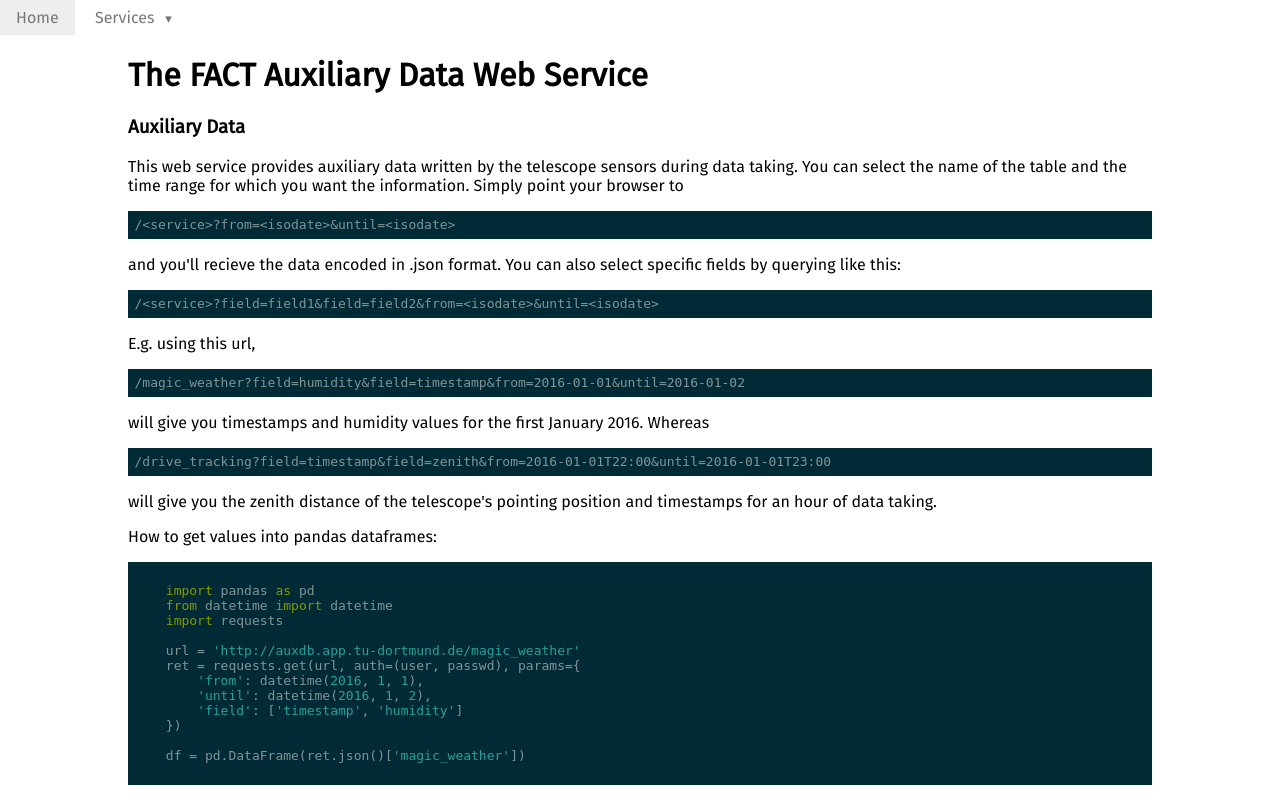
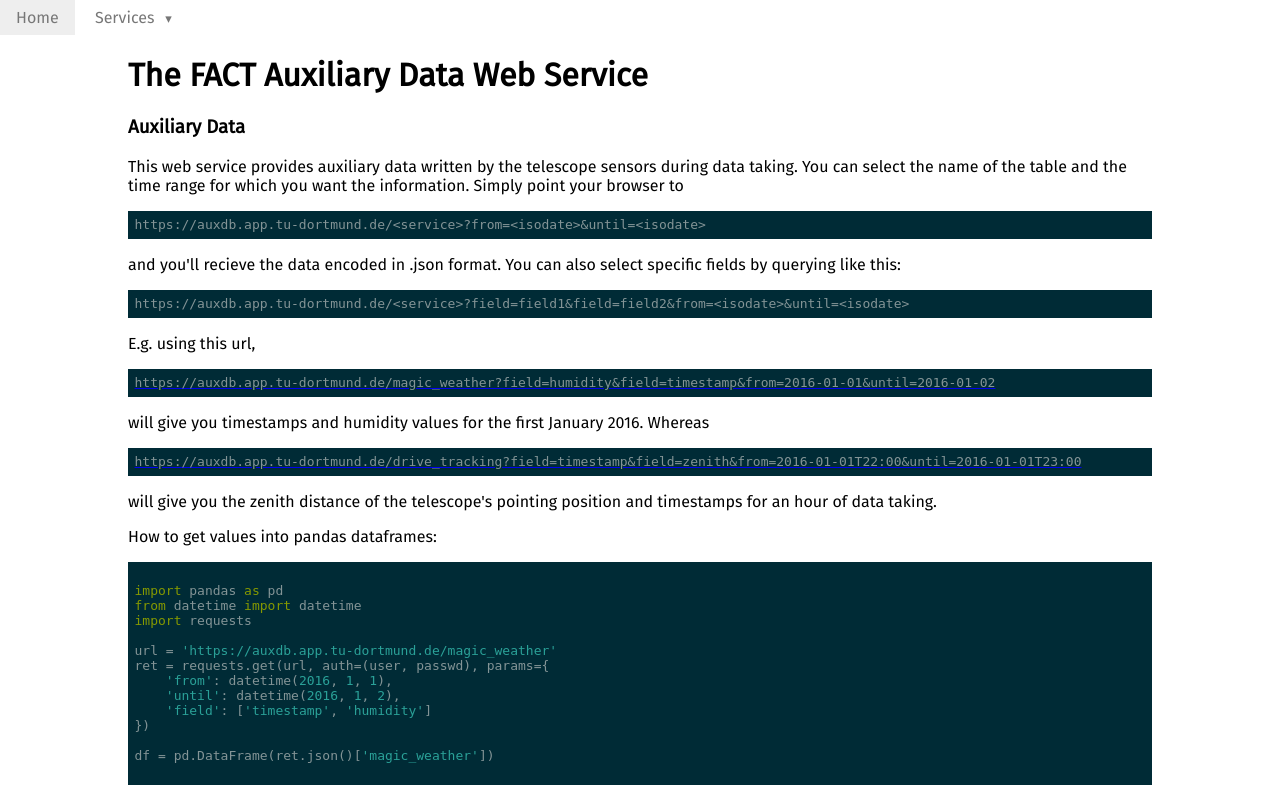
Before and after one commit to fact-project/restful-auxdb, a Flask app: template auxservice/templates/index.html in a window 1280 px wide. Run offline with Flask 2, Linux system fonts and the light colour scheme; the template is opened without the code that fills it, so the values that code supplies are empty; parts of the project's set-up code (start-up, migrations or seed data) failed here and were passed over.

Commit message:
Add url with https on index page

```diff
--- a/auxservice/templates/index.html
+++ b/auxservice/templates/index.html
@@ -6,15 +6,16 @@
     This web service provides auxiliary data written by the telescope sensors during data taking.
     You can select the name of the table and the time range for which you want the information.
     Simply point your browser to
-    <pre><code>/&lt;service&gt;?from=&lt;isodate&gt;&until=&lt;isodate&gt;</pre></code>
+    <pre><code>https://auxdb.app.tu-dortmund.de/&lt;service&gt;?from=&lt;isodate&gt;&until=&lt;isodate&gt;</pre></code>
     and you'll recieve the data encoded in .json format.
     You can also select specific fields by querying like this:
-    <pre><code>/&lt;service&gt;?field=field1&field=field2&from=&lt;isodate&gt;&until=&lt;isodate&gt;</code></pre>
+    <pre><code>https://auxdb.app.tu-dortmund.de/&lt;service&gt;?field=field1&field=field2&from=&lt;isodate&gt;&until=&lt;isodate&gt;</code></pre>
     E.g. using this url,
-    <pre><code>/magic_weather?field=humidity&field=timestamp&from=2016-01-01&until=2016-01-02</code></pre>
+    <a href="https://auxdb.app.tu-dortmund.de/magic_weather?field=humidity&field=timestamp&from=2016-01-01&until=2016-01-02"><pre><code>https://auxdb.app.tu-dortmund.de/magic_weather?field=humidity&field=timestamp&from=2016-01-01&until=2016-01-02</code></pre></a>
+
     will give you timestamps and humidity values for the first January 2016.
     Whereas
-    <pre><code>/drive_tracking?field=timestamp&field=zenith&from=2016-01-01T22:00&until=2016-01-01T23:00</code></pre>
+    <a href="https://auxdb.app.tu-dortmund.de/drive_tracking?field=timestamp&field=zenith&from=2016-01-01T22:00&until=2016-01-01T23:00"><pre><code>https://auxdb.app.tu-dortmund.de/drive_tracking?field=timestamp&field=zenith&from=2016-01-01T22:00&until=2016-01-01T23:00</code></pre></a>
     will give you the zenith distance of the telescope's pointing position
     and timestamps for an hour of data taking.
   </p>
@@ -26,7 +27,7 @@
 from datetime import datetime
 import requests
 
-    url = 'http://auxdb.app.tu-dortmund.de/magic_weather'
+url = 'https://auxdb.app.tu-dortmund.de/magic_weather'
 ret = requests.get(url, auth=(user, passwd), params={
     'from': datetime(2016, 1, 1),
     'until': datetime(2016, 1, 2),
```
Lines whose indentation alone changed are shown as unchanged.
